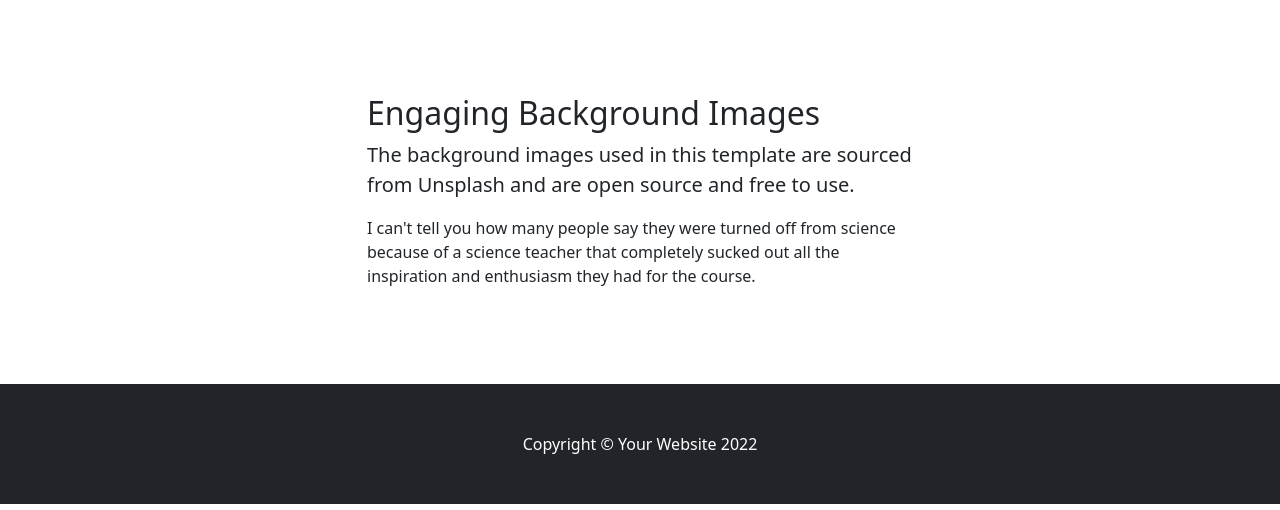
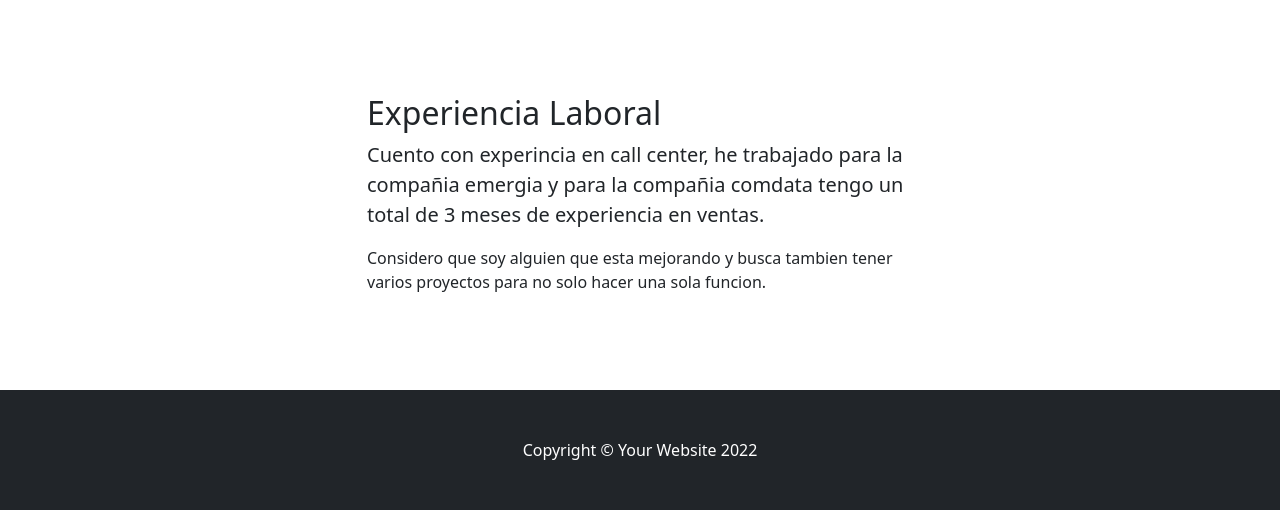
Before and after one commit to Moncada1410/tareaGit4, a plain HTML site: page index.html in a window 1280 px wide. Shown: the part 1625-2135 px from the top of the page. Drawn offline with nearby package versions, Linux system fonts and the light colour scheme.

Commit message:
Cuento sobre la experiencia que tengo en mis anteriores trabajos

```diff
--- a/index.html
+++ b/index.html
@@ -51,9 +51,9 @@
             <div class="container my-5">
                 <div class="row justify-content-center">
                     <div class="col-lg-6">
-                        <h2>Engaging Background Images</h2>
-                        <p class="lead">The background images used in this template are sourced from Unsplash and are open source and free to use.</p>
-                        <p class="mb-0">I can't tell you how many people say they were turned off from science because of a science teacher that completely sucked out all the inspiration and enthusiasm they had for the course.</p>
+                        <h2>Experiencia Laboral</h2>
+                        <p class="lead">Cuento con experincia en call center, he trabajado para la compañia emergia y para la compañia comdata tengo un total de 3 meses de experiencia en ventas.</p>
+                        <p class="mb-0">Considero que soy alguien que esta mejorando y busca tambien tener varios proyectos para no solo hacer una sola funcion.</p>
                     </div>
                 </div>
             </div>
```
